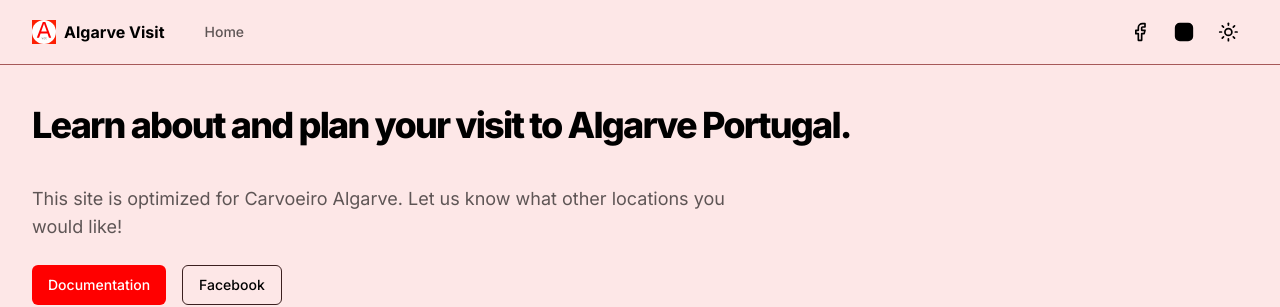
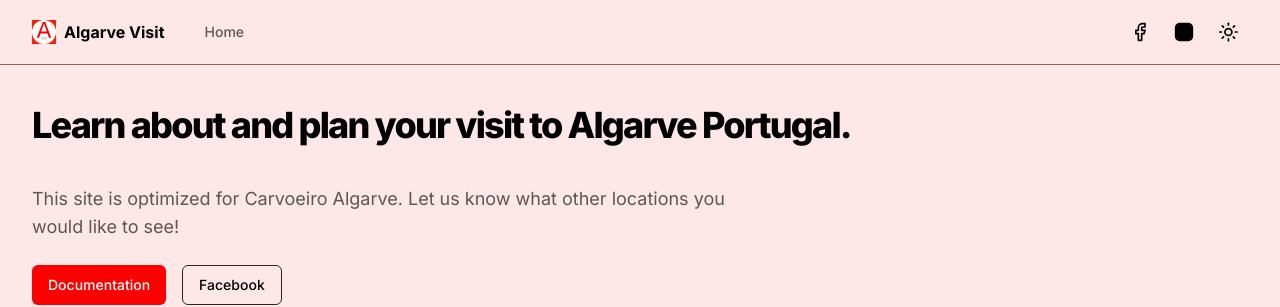
Before and after one commit to fe01134/dtb_nextjs, a Next.js app: page / in a window 1280 px wide. Shown: the top 307 px of the page. Built offline with nearby package versions, Linux system fonts and the light colour scheme.

Commit message:
clearing

```diff
--- a/app/page.tsx
+++ b/app/page.tsx
@@ -12,7 +12,7 @@ export default function IndexPage() {
         </h1>
         <br className="hidden sm:inline" />
         <p className="max-w-[700px] text-lg text-muted-foreground">
-          This site is optimized for Carvoeiro Algarve.  Let us know what other locations you would like!
+          This site is optimized for Carvoeiro Algarve.  Let us know what other locations you would like to see!
         </p>
       </div>
       <div className="flex gap-4">
--- a/components/icons.tsx
+++ b/components/icons.tsx
@@ -18,7 +18,7 @@ export const Icons = {
   logo: (props: LucideProps) => (
     <svg xmlns="http://www.w3.org/2000/svg" viewBox="0 0 50 50" {...props}>
 <g>
-<rect width="50" height="50" fill="#FD1F03" fillOpacity="0.1"/>
+<rect width="50" height="50" fill="#FD1F03" fill-opacity="0.1"/>
 <rect width="50" height="60" fill="#FD1F03"/>
 <circle cx="25" cy="25" r="25" fill="white" />
 <g filter="url(#filter0_d_1_2)">
```
Also changed, not shown: package.json (+1 -7 lines).
